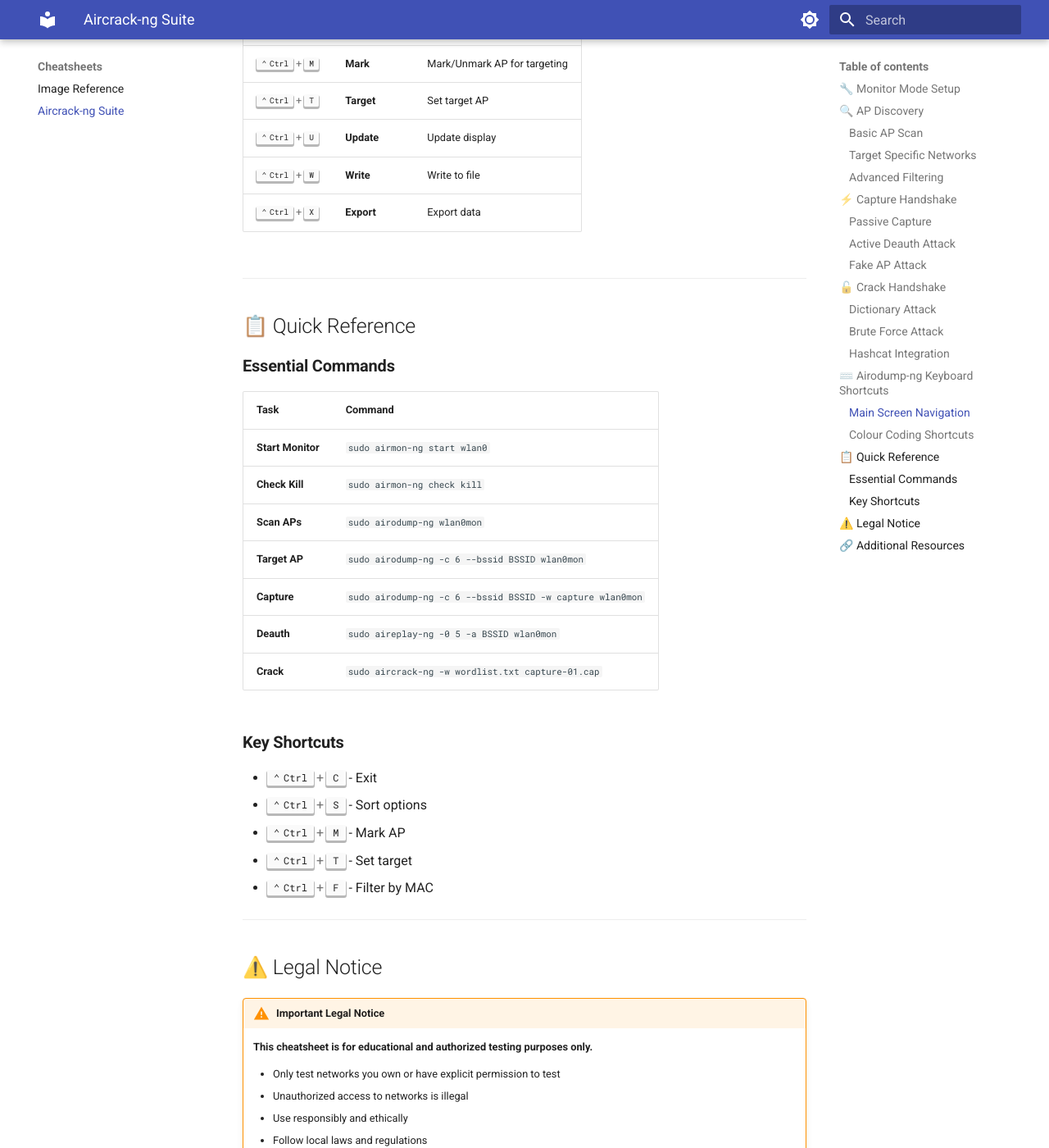
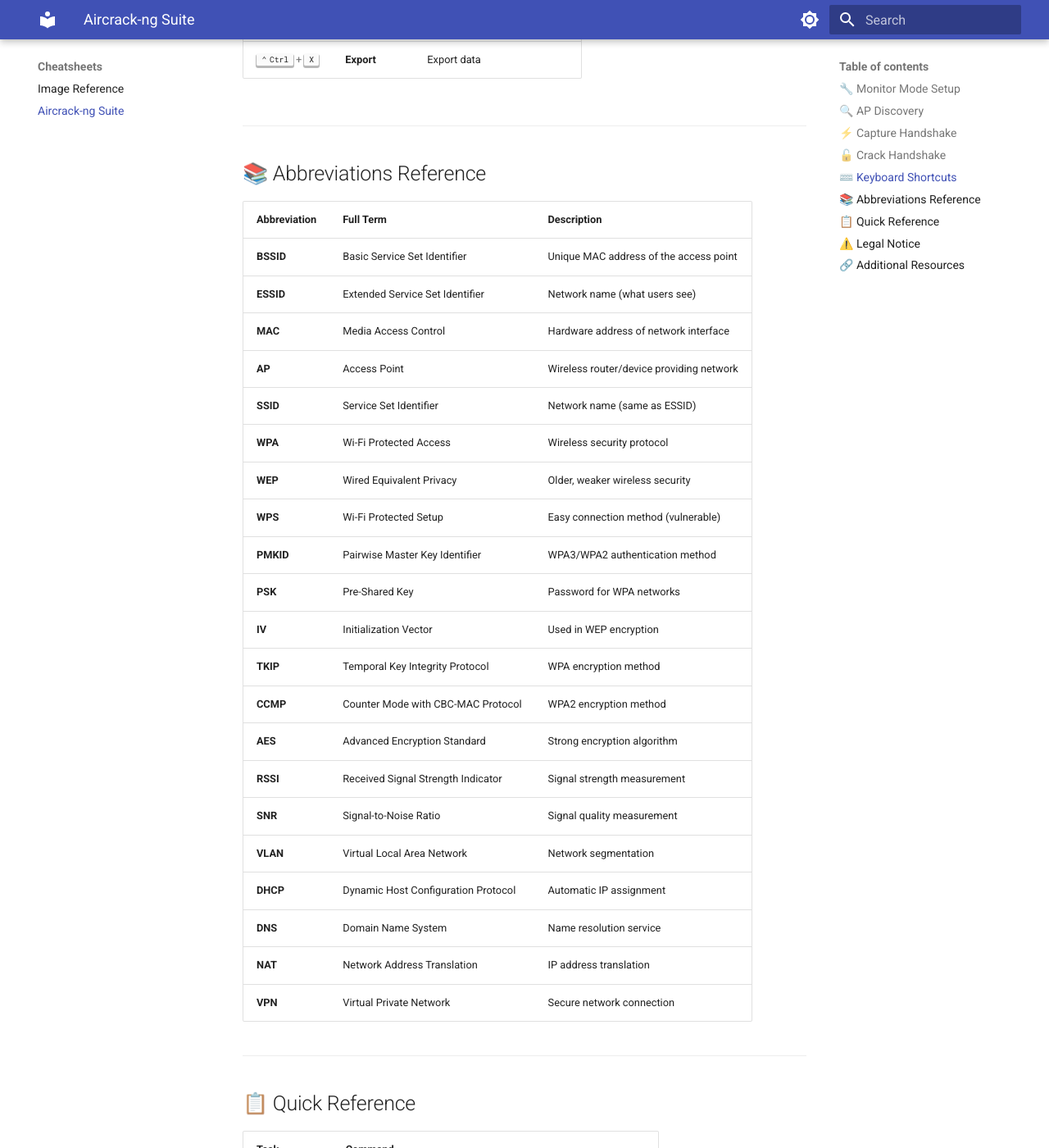
Before and after one commit to DirtyOptics/airbreach, an MkDocs documentation site: the page built from docs/cheatsheets/aircrack-ng-cheatsheet.md, in a window 1280 px wide and 1400 px high, scrolled down 3260 px. Shown: the whole window at 82% size. Built offline with MkDocs 1.6.1 and Material for MkDocs 9.7.7, drawn with Linux system fonts in a browser that asks for light colours; some of the changed text lies outside the part shown.

Commit message:
vault backup: 2025-10-22 08:56:41

````diff
--- a/docs/cheatsheets/aircrack-ng-cheatsheet.md
+++ b/docs/cheatsheets/aircrack-ng-cheatsheet.md
@@ -84,8 +84,6 @@
 
 === "Basic Scanning"
 
-    #### **Basic AP Scan**
-
     **Scan all channels:**
     ```bash
     sudo airodump-ng wlan0mon
@@ -108,8 +106,6 @@
 
 === "Target Specific"
 
-    #### **Target Specific Networks**
-
     **Target by BSSID:**
     ```bash
     sudo airodump-ng -c 6 --bssid AA:BB:CC:DD:EE:FF wlan0mon
@@ -131,8 +127,6 @@
         - **Best for**: Known targets, specific assessments
 
 === "Advanced Filtering"
-
-    #### **Advanced Filtering**
 
     **Filter by encryption:**
     ```bash
@@ -160,8 +154,6 @@
 
 === "Passive Capture"
 
-    #### **Passive Capture**
-
     **Start capture:**
     ```bash
     sudo airodump-ng -c 6 --bssid AA:BB:CC:DD:EE:FF -w handshake wlan0mon
@@ -174,8 +166,6 @@
         - **Note**: Wait for client to connect naturally and monitor for WPA handshake in top-right corner
 
 === "Active Deauth"
-
-    #### **Active Deauth Attack**
 
     **Terminal 1 - Capture handshake:**
     ```bash
@@ -199,8 +189,6 @@
 
 === "Fake AP Attack"
 
-    #### **Fake AP Attack**
-
     **Create fake AP:**
     ```bash
     sudo airbase-ng -a AA:BB:CC:DD:EE:FF --essid "FreeWiFi" wlan0mon
@@ -221,8 +209,6 @@
 ## 🔓 Crack Handshake
 
 === "Dictionary Attack"
-
-    #### **Dictionary Attack**
 
     **Basic dictionary attack:**
     ```bash
@@ -246,8 +232,6 @@
 
 === "Brute Force Attack"
 
-    #### **Brute Force Attack**
-
     **4-way handshake brute force:**
     ```bash
     sudo aircrack-ng -w /usr/share/wordlists/rockyou.txt -b AA:BB:CC:DD:EE:FF handshake-01.cap
@@ -264,8 +248,6 @@
         - **Best for**: Short passwords, targeted attacks
 
 === "Hashcat Integration"
-
-    #### **Hashcat Integration**
 
     **Convert cap to hccapx:**
     ```bash
@@ -289,11 +271,10 @@
 
 ---
 
-## ⌨️ Airodump-ng Keyboard Shortcuts
+## ⌨️ Keyboard Shortcuts
 
 === "Navigation Shortcuts"
 
-    ### **Main Screen Navigation**
     | Key | Action | Description |
     |-----|--------|-------------|
     | ++ctrl+c++ | **Exit** | Stop scanning and exit |
@@ -310,7 +291,6 @@
 
 === "Colour Shortcuts"
 
-    ### **Colour Coding Shortcuts**
     | Key | Action | Description |
     |-----|--------|-------------|
     | ++ctrl+m++ | **Mark** | Mark/Unmark AP for targeting |
@@ -334,9 +314,36 @@
 
 ---
 
+## 📚 Abbreviations Reference
+
+| Abbreviation | Full Term | Description |
+|--------------|-----------|-------------|
+| **BSSID** | Basic Service Set Identifier | Unique MAC address of the access point |
+| **ESSID** | Extended Service Set Identifier | Network name (what users see) |
+| **MAC** | Media Access Control | Hardware address of network interface |
+| **AP** | Access Point | Wireless router/device providing network |
+| **SSID** | Service Set Identifier | Network name (same as ESSID) |
+| **WPA** | Wi-Fi Protected Access | Wireless security protocol |
+| **WEP** | Wired Equivalent Privacy | Older, weaker wireless security |
+| **WPS** | Wi-Fi Protected Setup | Easy connection method (vulnerable) |
+| **PMKID** | Pairwise Master Key Identifier | WPA3/WPA2 authentication method |
+| **PSK** | Pre-Shared Key | Password for WPA networks |
+| **IV** | Initialization Vector | Used in WEP encryption |
+| **TKIP** | Temporal Key Integrity Protocol | WPA encryption method |
+| **CCMP** | Counter Mode with CBC-MAC Protocol | WPA2 encryption method |
+| **AES** | Advanced Encryption Standard | Strong encryption algorithm |
+| **RSSI** | Received Signal Strength Indicator | Signal strength measurement |
+| **SNR** | Signal-to-Noise Ratio | Signal quality measurement |
+| **VLAN** | Virtual Local Area Network | Network segmentation |
+| **DHCP** | Dynamic Host Configuration Protocol | Automatic IP assignment |
+| **DNS** | Domain Name System | Name resolution service |
+| **NAT** | Network Address Translation | IP address translation |
+| **VPN** | Virtual Private Network | Secure network connection |
+
+---
+
 ## 📋 Quick Reference
 
-### **Essential Commands**
 | Task | Command |
 |------|---------|
 | **Start Monitor** | `sudo airmon-ng start wlan0` |
@@ -346,13 +353,6 @@
 | **Capture** | `sudo airodump-ng -c 6 --bssid BSSID -w capture wlan0mon` |
 | **Deauth** | `sudo aireplay-ng -0 5 -a BSSID wlan0mon` |
 | **Crack** | `sudo aircrack-ng -w wordlist.txt capture-01.cap` |
-
-### **Key Shortcuts**
-- ++ctrl+c++ - Exit
-- ++ctrl+s++ - Sort options
-- ++ctrl+m++ - Mark AP
-- ++ctrl+t++ - Set target
-- ++ctrl+f++ - Filter by MAC
 
 ---
 
````
